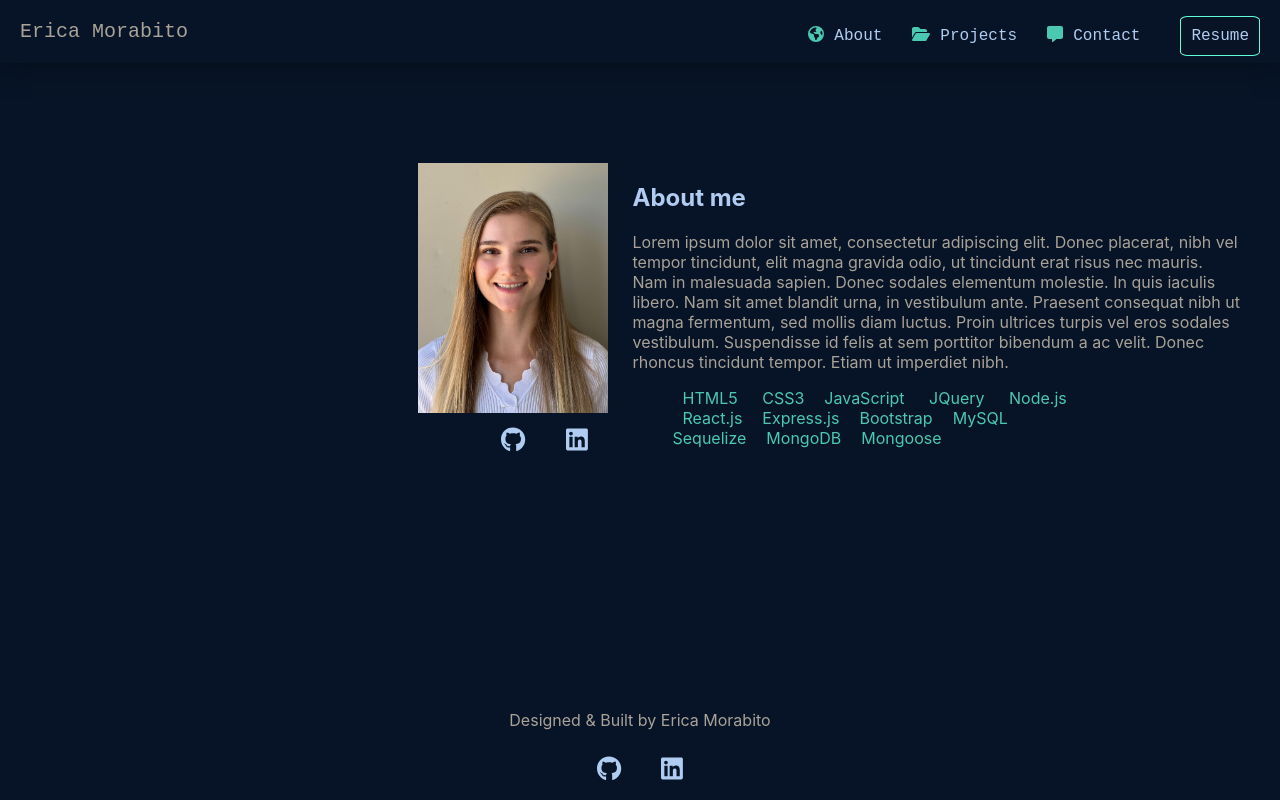
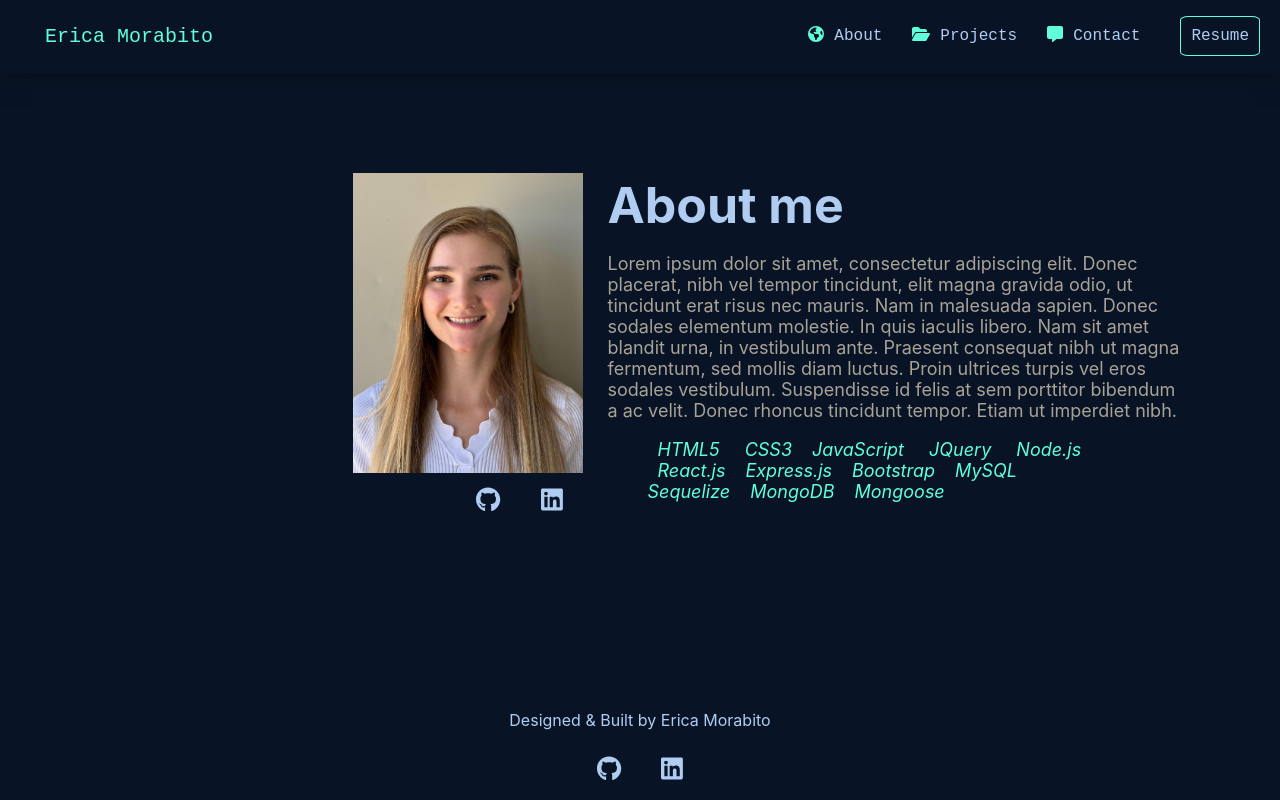
Before and after one commit to ericaemorabito/React_Portfolio, a React (Create React App) app: page /about in a window 1280 px wide. Built offline with nearby package versions, Linux system fonts and the light colour scheme.

Commit message:
styling about

```diff
--- a/src/App.css
+++ b/src/App.css
@@ -1,15 +1,14 @@
 :root {
   --dark-blue-background: #081426;
   --green-text: #60ffd9;;
-  /* --green-text: rgba(75,200,176,255); */
   --dark-navy: #0e1b33;
-  --faded-green: rgba(75,200,176,255, 0.5);
   --blue-text: #b0cdf1;
   --grey-text: #a9a297;
+  --pink-text: #fb36cb;
 }
 
 .App {
-  background-color: rgba(7,20,39,255);
-  color: rgba(75,200,176,255);
+  background-color: var(--dark-blue-background);
+  color: var(--green-text);
   height: 100vh;
 }
--- a/src/components/About/About.js
+++ b/src/components/About/About.js
@@ -21,7 +21,7 @@ function About() {
       </div>
 
       <div className='about-me-text'>
-        <h2>About me</h2>
+        <h2 id="about-me-title">About me</h2>
         <p>
           Lorem ipsum dolor sit amet, consectetur adipiscing elit. Donec placerat, nibh vel tempor tincidunt, elit magna gravida odio,
           ut tincidunt erat risus nec mauris. Nam in malesuada sapien. Donec sodales elementum molestie. In quis iaculis libero.
--- a/src/components/About/index.css
+++ b/src/components/About/index.css
@@ -1,20 +1,20 @@
 .about-me {
   display: flex;
   align-items: center;
-  margin-top: 100px;
+  margin: 100px 50px 0px 0px;
+ }
+
+#about-me-title {
+  color: var(--blue-text);
+  font-size: 50px;
+  margin: 0px;
 }
 
 .about-me-text {
+  font-size: 18px;
   width: 50%;
   margin-left: 25px;
   margin-right: 40px;
-}
-
-h2 {
-  color: var(--blue-text);
-}
-
-p {
   color: var(--grey-text);
 }
 
@@ -23,6 +23,8 @@ ul {
 }
 
 .tech-list {
+  color: var(--green-text);
+  font-style: italic;
   margin-left: 0px;
 }
 
@@ -35,6 +37,10 @@ ul {
 }
 
 img {
-  height: 250px;
-  width: 190px
+  height: 300px;
+  width: 230px;
 }
+
+img:hover {
+  filter: blur(20px);
+}
--- a/src/components/Header/Header.js
+++ b/src/components/Header/Header.js
@@ -7,7 +7,7 @@ import Resume from '../../assets/Example-resume.pdf'
 function Header() {
   return (
     <div className='header'>
-      <p className='header-name'>Erica Morabito</p>
+      <a href="/" className='header-name'>Erica Morabito</a>
       <ul className='nav-items'>
         <li>
           <FontAwesomeIcon icon="earth-americas" />
--- a/src/components/Header/index.css
+++ b/src/components/Header/index.css
@@ -1,5 +1,3 @@
-/* TODO: media query to stack header */
-
 .header {
   height: fit-content;
   display: flex;
@@ -9,7 +7,9 @@
 }
 
 .header-name {
+  color: var(--green-text);
   display: inline;
+  padding: 25px;
   margin-left: 20px;
   font-size: 20px;
 }
@@ -35,7 +35,7 @@ a {
 }
 
 a:hover {
-  color: var(--green-text);
+  color: var(--pink-text);
 }
 
 a:active {
@@ -57,7 +57,7 @@ button {
 }
 
 button:hover {
-  color: var(--green-text);
+  color: var(--pink-text);
 }
 
 @media screen and (max-width: 577px) {
```
